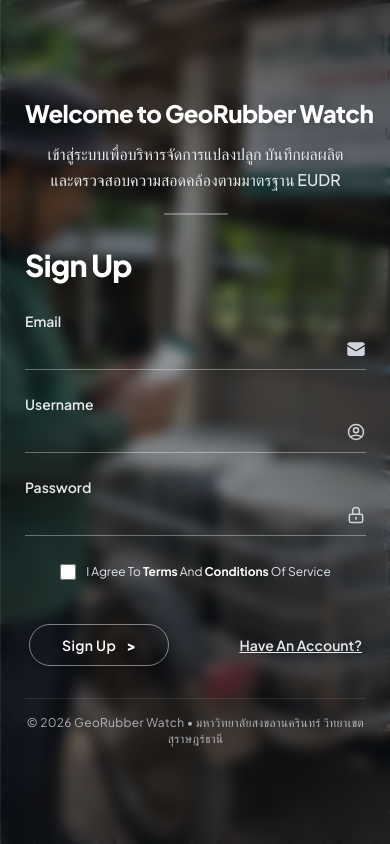
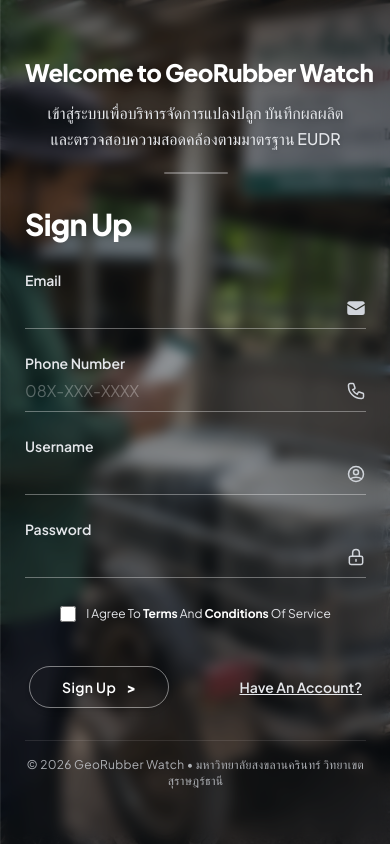
Before and after one commit to Manatsanan066/GeoRubber-Watch, a PHP site: page /RB/login.php in a window 390 px wide. Run offline with PHP 8.4, Linux system fonts and the light colour scheme; some libraries are stand-ins or nearby versions; some web fonts are replaced.

Commit message:
feat(auth): add phone number input field above username in Sign Up form and validate duplicate phone

```diff
--- a/login.php
+++ b/login.php
@@ -140,7 +140,26 @@ if (!empty($redirect)) {
                         </div>
                     </div>
 
-                    <!-- 4. Username Field (เพิ่มขนาด Label & Input & Icon) -->
+                    <!-- 4. Phone Number Field (อยู่บน Username) -->
+                    <div id="phoneFieldGroup" class="space-y-1.5 pt-1">
+                        <label for="phone" class="block text-sm sm:text-base font-semibold text-gray-200">
+                            Phone Number
+                        </label>
+                        <div class="line-input flex items-center justify-between pb-2">
+                            <input type="tel"
+                                   id="phone"
+                                   name="phone"
+                                   placeholder="08X-XXX-XXXX"
+                                   required
+                                   class="w-full bg-transparent border-none outline-none text-white text-base sm:text-lg font-normal pr-3 placeholder-white/30">
+                            <!-- Phone Icon -->
+                            <svg class="w-5 h-5 text-gray-300 shrink-0" fill="none" stroke="currentColor" viewBox="0 0 24 24">
+                                <path stroke-linecap="round" stroke-linejoin="round" stroke-width="1.8" d="M3 5a2 2 0 012-2h3.28a1 1 0 01.948.684l1.498 4.493a1 1 0 01-.502 1.21l-2.257 1.13a11.042 11.042 0 005.516 5.516l1.13-2.257a1 1 0 011.21-.502l4.493 1.498a1 1 0 01.684.949V19a2 2 0 01-2 2h-1C9.716 21 3 14.284 3 6V5z"/>
+                            </svg>
+                        </div>
+                    </div>
+
+                    <!-- 5. Username Field (เพิ่มขนาด Label & Input & Icon) -->
                     <div class="space-y-1.5 pt-1">
                         <label id="usernameLabel" for="username" class="block text-sm sm:text-base font-semibold text-gray-200">
                             Username
@@ -235,6 +254,8 @@ if (!empty($redirect)) {
             const formTitle = document.getElementById('formTitle');
             const emailGroup = document.getElementById('emailFieldGroup');
             const emailInput = document.getElementById('email');
+            const phoneGroup = document.getElementById('phoneFieldGroup');
+            const phoneInput = document.getElementById('phone');
             const usernameLabel = document.getElementById('usernameLabel');
             const termsGroup = document.getElementById('termsGroup');
             const agreeTerms = document.getElementById('agreeTerms');
@@ -249,6 +270,8 @@ if (!empty($redirect)) {
                 document.title = 'Sign Up - GeoRubber Watch';
                 emailGroup.classList.remove('hidden');
                 emailInput.required = true;
+                phoneGroup.classList.remove('hidden');
+                phoneInput.required = true;
                 usernameLabel.textContent = 'Username';
                 termsGroup.classList.remove('hidden');
                 agreeTerms.required = true;
@@ -259,7 +282,9 @@ if (!empty($redirect)) {
                 document.title = 'Sign In - GeoRubber Watch';
                 emailGroup.classList.add('hidden');
                 emailInput.required = false;
-                usernameLabel.textContent = 'Username / Email';
+                phoneGroup.classList.add('hidden');
+                phoneInput.required = false;
+                usernameLabel.textContent = 'Username / Email / Phone';
                 termsGroup.classList.add('hidden');
                 agreeTerms.required = false;
                 btnText.textContent = 'Sign In';
@@ -277,6 +302,7 @@ if (!empty($redirect)) {
             if (isSignupMode) {
                 // Sign Up Action
                 const email = document.getElementById('email').value.trim();
+                const phone = document.getElementById('phone').value.trim();
                 const agree = document.getElementById('agreeTerms').checked;
 
                 if (!agree) {
@@ -293,6 +319,7 @@ if (!empty($redirect)) {
                         headers: { 'Content-Type': 'application/json' },
                         body: JSON.stringify({
                             email: email,
+                            phone: phone,
                             username: username,
                             full_name: username,
                             password: password
```
Also changed, not shown: api/auth.php (+17 -1 lines).
